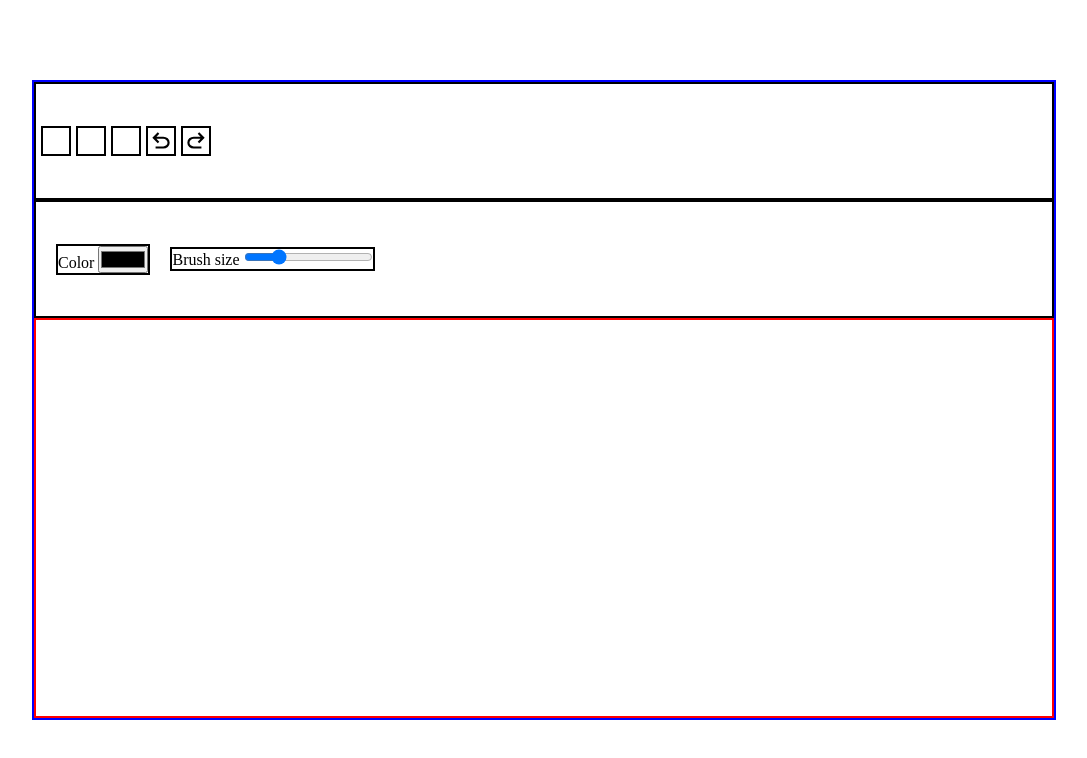
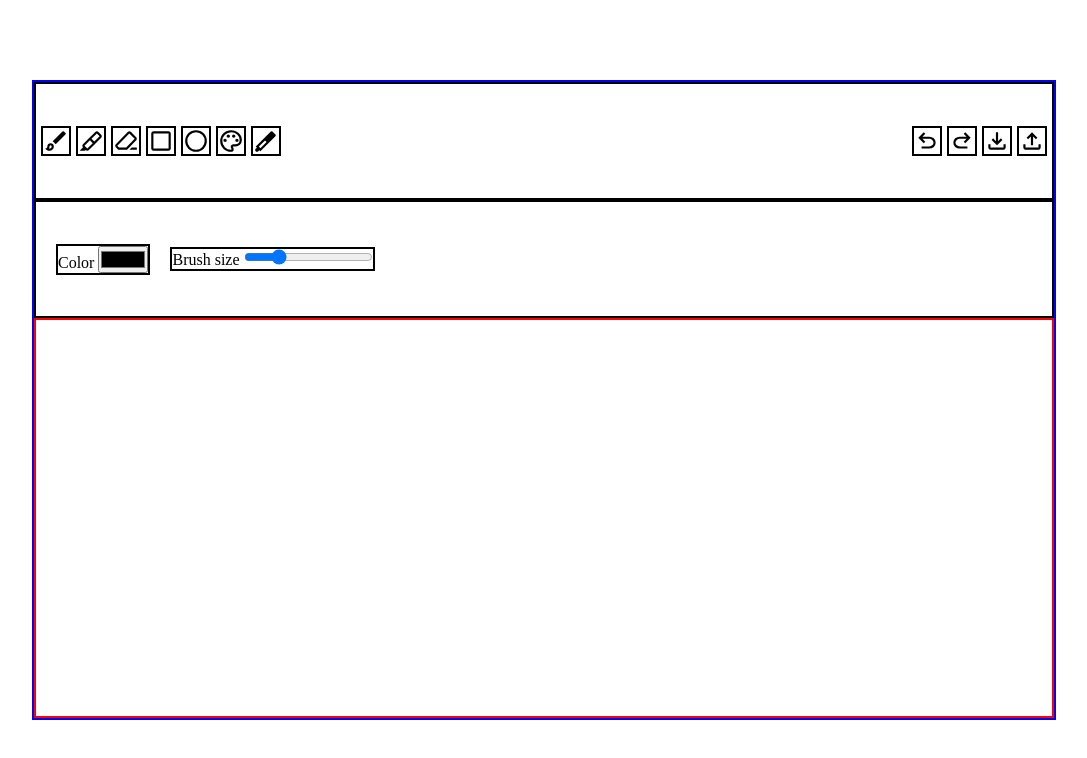
Before and after one commit to ManuMan32/WebPaint, a plain HTML site: page index.html in a window 1280 px wide. Shown: the whole page, without its empty margins (96-1183 px from the left). Drawn offline with Linux system fonts and the light colour scheme.

Commit message:
Add icons and improve tools bar

```diff
--- a/index.html
+++ b/index.html
@@ -11,14 +11,40 @@
     <div class="workspace">
       <div class="tool-bar">
         <div class="options-bar">
-          <div class="option"></div>
-          <div class="option"></div>
-          <div class="option"></div>
-          <div class="option option-undo" onclick="undo();">
-            <img src="icons/undo.svg" />
+          <div class="option option-brush" onclick=";">
+            <img src="icons/brush.svg" alt="brush" />
           </div>
-          <div class="option option-redo" onclick="redo();">
-            <img src="icons/redo.svg" />
+          <div class="option option-highlighter" onclick=";">
+            <img src="icons/highlighter.svg" alt="highlighter" />
+          </div>
+          <div class="option option-eraser" onclick=";">
+            <img src="icons/eraser.svg" alt="eraser" />
+          </div>
+          <div class="option option-square" onclick=";">
+            <img src="icons/square.svg" alt="square" />
+          </div>
+          <div class="option option-circle" onclick=";">
+            <img src="icons/circle.svg" alt="circle" />
+          </div>
+          <div class="option option-colorize" onclick=";">
+            <img src="icons/colorize.svg" alt="colorize" />
+          </div>
+          <div class="option option-magic" onclick=";">
+            <img src="icons/magic.svg" alt="magic" />
+          </div>
+          <div class="other-options">
+            <div class="option option-undo" onclick="undo();">
+              <img src="icons/undo.svg" alt="undo" />
+            </div>
+            <div class="option option-redo" onclick="redo();">
+              <img src="icons/redo.svg" alt="redo" />
+            </div>
+            <div class="option option-download" onclick=";">
+              <img src="icons/download.svg" alt="download" />
+            </div>
+            <div class="option option-upload" onclick=";">
+              <img src="icons/upload.svg" alt="upload" />
+            </div>
           </div>
         </div>
         <div class="settings-bar">
--- a/script.js
+++ b/script.js
@@ -3,7 +3,6 @@
 // Variables
 const canvas = document.getElementById("canvas");
 const ctx = canvas.getContext("2d");
-ctx.willReadFrequently = true;
 const colorInput = document.getElementById("color-input");
 const sizeInput = document.getElementById("size-input");
 let color = "black";
--- a/style.css
+++ b/style.css
@@ -43,6 +43,13 @@
   width: 100%;
   height: 100%;
 }
+.other-options {
+  flex: 1;
+  display: flex;
+  justify-content: flex-end;
+  align-items: center;
+  gap: 5px;
+}
 .settings-bar {
   display: flex;
   align-items: center;
```
Also changed, not shown: icons/brush.svg (added), icons/circle.svg (added), icons/colorize.svg (added), icons/download.svg (added), icons/dropper.svg (added), icons/eraser.svg (added), icons/highlighter.svg (added), icons/magic.svg (added), icons/square.svg (added), icons/upload.svg (added).
